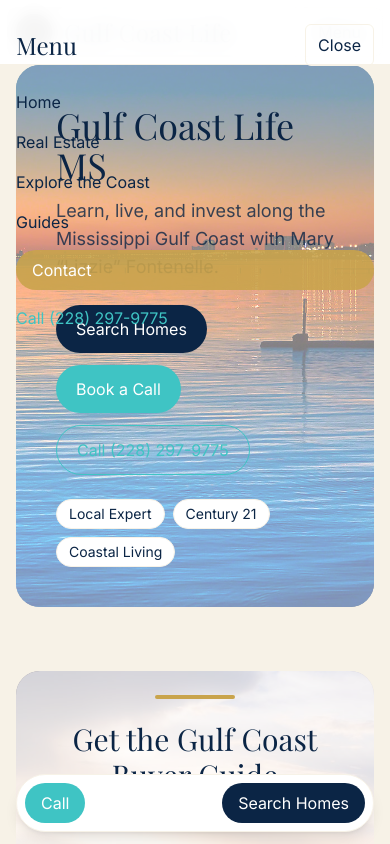
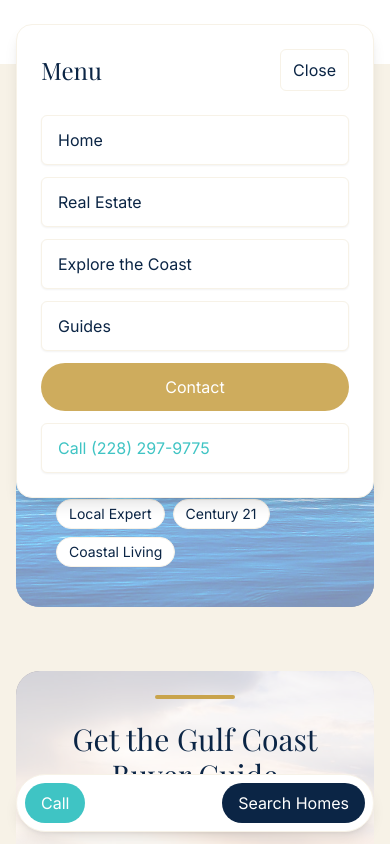
Before and after one commit to bdaniels013/gulfcoastlifems, a Next.js app: page / in a window 390 px wide. Both pictures are taken after a click on the button "Menu". Shown: the top 844 px of the page. Built offline with nearby package versions, Linux system fonts and the light colour scheme; a web font is replaced by a local one.

Commit message:
feat(nav): mobile menu polish — opaque overlay, card wrapper with shadow, larger tap targets for links

```diff
--- a/src/app/components/Header.tsx
+++ b/src/app/components/Header.tsx
@@ -31,19 +31,21 @@ export default function Header() {
         <button onClick={() => setOpen(true)} className="md:hidden inline-flex items-center rounded-md border border-sand px-3 py-2 text-navy" aria-label="Open menu">Menu</button>
       </div>
       {open && (
-        <div className="md:hidden fixed inset-0 bg-white/95 backdrop-blur z-50">
-          <div className="container py-6">
-            <div className="flex justify-between items-center">
-              <div className="text-2xl font-serif text-navy">Menu</div>
-              <button onClick={() => setOpen(false)} className="rounded-md border border-sand px-3 py-2" aria-label="Close menu">Close</button>
-            </div>
-            <div className="mt-6 grid gap-4">
-              <Link href="/" onClick={() => setOpen(false)} className="text-navy">Home</Link>
-              <Link href="/realestate" onClick={() => setOpen(false)} className="text-navy">Real Estate</Link>
-              <a href="#" className="text-navy">Explore the Coast</a>
-              <a href="#" className="text-navy">Guides</a>
-              <a href="#contact" className="inline-flex items-center rounded-full bg-gold/90 text-white px-4 py-2">Contact</a>
-              <a href="tel:+12282979775" className="text-aqua">Call (228) 297-9775</a>
+        <div className="md:hidden fixed inset-0 bg-white z-50">
+          <div className="px-4 py-6">
+            <div className="rounded-2xl border border-sand bg-white shadow-lg p-6">
+              <div className="flex justify-between items-center">
+                <div className="text-2xl font-serif text-navy">Menu</div>
+                <button onClick={() => setOpen(false)} className="rounded-md border border-sand px-3 py-2" aria-label="Close menu">Close</button>
+              </div>
+              <div className="mt-6 grid gap-3">
+                <Link href="/" onClick={() => setOpen(false)} className="block text-navy px-4 py-3 rounded-md border border-sand bg-white shadow-sm">Home</Link>
+                <Link href="/realestate" onClick={() => setOpen(false)} className="block text-navy px-4 py-3 rounded-md border border-sand bg-white shadow-sm">Real Estate</Link>
+                <Link href="/#explore" onClick={() => setOpen(false)} className="block text-navy px-4 py-3 rounded-md border border-sand bg-white shadow-sm">Explore the Coast</Link>
+                <Link href="/#guides" onClick={() => setOpen(false)} className="block text-navy px-4 py-3 rounded-md border border-sand bg-white shadow-sm">Guides</Link>
+                <a href="#contact" className="block text-center rounded-full bg-gold/90 text-white px-5 py-3">Contact</a>
+                <a href="tel:+12282979775" className="block text-aqua px-4 py-3 rounded-md border border-sand bg-white shadow-sm">Call (228) 297-9775</a>
+              </div>
             </div>
           </div>
         </div>
```
